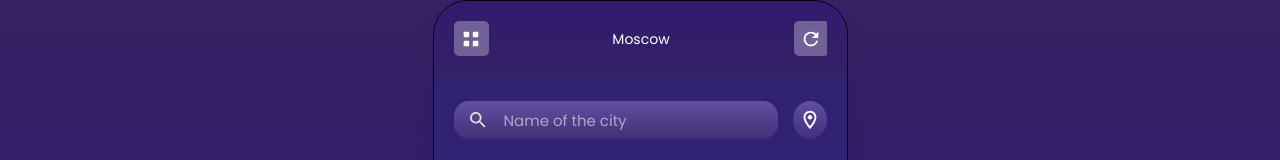
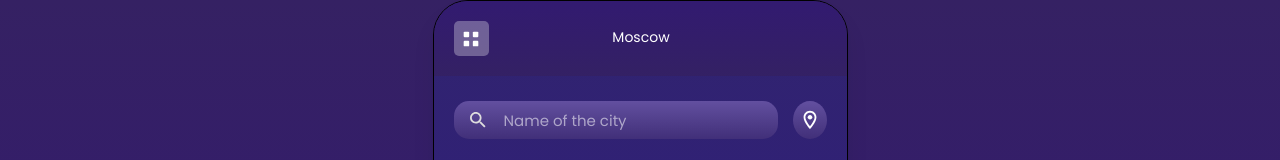
Before and after one commit to Avetisyan-Danila/weather-app, a Vue app: page /search in a window 1280 px wide. Shown: the top 160 px of the page. Built offline with nearby package versions, Linux system fonts and the light colour scheme.

Commit message:
Добавил кнопку "Назад"

```diff
--- a/src/layouts/AppHeader.vue
+++ b/src/layouts/AppHeader.vue
@@ -1,27 +1,60 @@
 <template>
   <header class="header">
-    <router-link to="" class="header__button">
+    <div
+        v-if="!historyBack"
+        class="header__button"
+    >
       <img
           :src="getImage('icons/menu.svg')"
-          alt="Меню"
+          alt="Menu"
           width="16"
           height="16"
       />
-    </router-link>
-    <h2 class="header__title title title--md">Moscow</h2>
-    <router-link to="" class="header__button">
+    </div>
+    <div
+        v-else
+        class="header__button"
+        @click="router.go(-1)"
+    >
       <img
-          :src="getImage('icons/refresh.svg')"
-          alt="Меню"
+          :src="getImage('icons/back.svg')"
+          alt="Menu"
           width="16"
           height="16"
       />
-    </router-link>
+    </div>
+
+    <h2 class="header__title title title--md">Moscow</h2>
+
+    <transition name="fade" appear>
+      <div
+          v-if="route.name === 'home'"
+          class="header__button header__button--refresh"
+      >
+        <img
+            :src="getImage('icons/refresh.svg')"
+            alt="Меню"
+            width="16"
+            height="16"
+        />
+      </div>
+    </transition>
   </header>
 </template>
 
 <script setup>
 import { getImage } from "@/common/helpers/getImage.js";
+import { useRoute, useRouter } from "vue-router";
+import { ref } from "vue";
+
+const router = useRouter();
+const route = useRoute();
+
+const historyBack = ref(window.history.state.back);
+
+router.afterEach(async () => {
+  historyBack.value = window.history.state.back;
+})
 
 </script>
 
@@ -33,7 +66,6 @@ import { getImage } from "@/common/helpers/getImage.js";
   position: sticky;
   z-index: 10;
   top: 0;
-  left: 50%;
   width: 375px;
 
   display: flex;
@@ -65,7 +97,7 @@ import { getImage } from "@/common/helpers/getImage.js";
 }
 
 .header__button {
-  flex: 1 0 35px;
+  flex: 0 0 35px;
   display: flex;
   justify-content: center;
   align-items: center;
@@ -73,9 +105,17 @@ import { getImage } from "@/common/helpers/getImage.js";
   height: 35px;
   background-color: rgba($white, 0.3);
   border-radius: 5px;
+  cursor: pointer;
+
+  &--refresh {
+    transform: translateX(-2px);
+  }
 }
 
 .header__title {
+  position: absolute;
+  z-index: -1;
+  top: 50%;
   text-align: center;
 }
 </style>
```
Also changed, not shown: src/assets/img/icons/back.svg (renamed from src/assets/img/icons/arrow-left.svg), src/router/index.js (line endings or trailing spaces).
